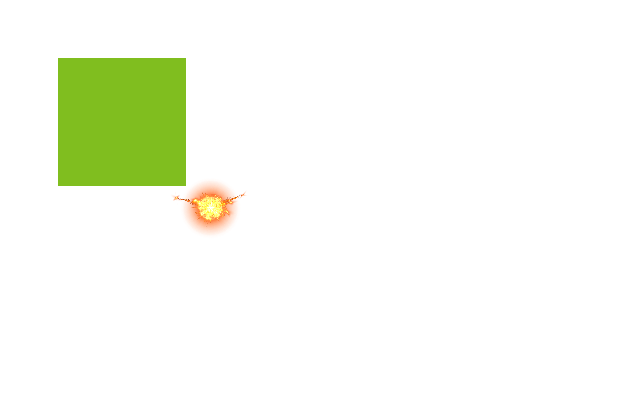
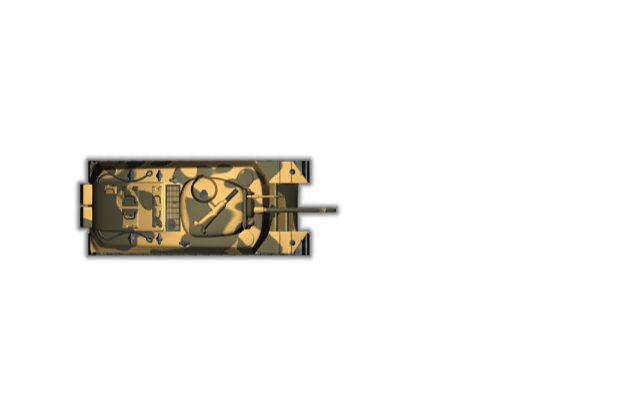
Before and after one commit to MA86/HTMLGame, a plain HTML site: page index.html in a window 1280 px wide. Shown: the whole page, without its empty margins (0-640 px from the left). Drawn offline with nearby package versions, Linux system fonts and the light colour scheme.

Commit message:
Start turret rot.

```diff
--- a/entities.js
+++ b/entities.js
@@ -1,7 +1,7 @@
 import { Sprite } from "./sprite.js";
 
 /* Define tank blueprint */
-const Tank = function (xPos, yPos, rotationSpeed, speed, spriteSheetPath, spriteSheetData,) {
+const Tank = function (xPos, yPos, rotationSpeed, speed, spriteSheetPath, spriteSheetData) {
     // Initialize all attributes
     this.position = {
         "x": xPos,
@@ -13,8 +13,7 @@ const Tank = function (xPos, yPos, rotationSpeed, speed, spriteSheetPath, sprite
     this.rotation = { "r": 0 };
     // In degrees per second
     this.rotationSpeed = rotationSpeed;
-    // Sprite object
-    this.sprite = new Sprite(spriteSheetPath, spriteSheetData, 28, this);
+    this.sprite = new Sprite(spriteSheetPath, spriteSheetData, 1, this);
 
     this.render = function (ctx) {
         this.sprite.render(ctx);
@@ -50,14 +49,23 @@ const Tank = function (xPos, yPos, rotationSpeed, speed, spriteSheetPath, sprite
 }
 
 /* Define background blueprint */
-const Background = function (image) {
-    this.image = image;
+const Background = function (spriteSheetPath, spriteSheetData) {
+    // TODO: implement "Animated Background" if possible, instead of static picture.
+    // Careful though, running it like sprites can eat lots of memory.
+    // Instead use efficient techniques to do this type of animation, like changing
+    // pixels in png to simulate starry night! or 'localized' animation.
+    // Read up scrolling background too. (aka parallax)
+
+    // Ask what settings for one frame spritesheet.
+
+    this.sprite = new Sprite(spriteSheetPath, spriteSheetData, 1);
 
     this.render = function (ctx) {
-        ctx.drawImage(this.image, 50, 50);
+        this.sprite.render(ctx);
     }
 
-    this.update = function (keysDown, dt) {// does nothing
+    this.update = function (keysDown, dt) {
+        // Does nothing
     }
 }
 
--- a/game.js
+++ b/game.js
@@ -1,7 +1,6 @@
 "use strict";
 
 import { Tank, Background } from './entities.js';
-import { Sprite } from './sprite.js';
 
 const addKeyboardInputEventListeners = function (dic) {
     addEventListener("keydown", function (e) {
@@ -17,6 +16,8 @@ const addKeyboardInputEventListeners = function (dic) {
 window.addEventListener("load", function (e) {
     // Global variables
     var gameCanvas = document.getElementById("game-canvas");
+    gameCanvas.width = 1000;
+    gameCanvas.height = 1000;
     var ctx = gameCanvas.getContext("2d");
     var keysDown = {};
     var entities = [];
@@ -25,13 +26,11 @@ window.addEventListener("load", function (e) {
     addKeyboardInputEventListeners(keysDown);
 
     // Background entity
-    let bgImage = new Image();
-    bgImage.src = "images/grass.png";
-    let background = new Background(bgImage);
-    entities.push(background)
+    //let background = new Background("images/grass.png", explosionsData);
+    //entities.push(background)
 
     // Tank entity
-    let tank = new Tank(200, 200, 100, 100, "images/explosions.png", explosionsData);
+    let tank = new Tank(200, 200, 25, 100, "images/mSix.png", mSixData);
     entities.push(tank);
 
     // Game loop
--- /dev/null
+++ b/images/mSixData.js
@@ -0,0 +1,34 @@
+mSixData = {
+	"frames": [
+		{
+			"filename": "mSix.png",
+			"frame": {
+				"x": 1,
+				"y": 1,
+				"w": 274,
+				"h": 113
+			},
+			"rotated": false,
+			"trimmed": false,
+			"spriteSourceSize": {
+				"x": 0,
+				"y": 0,
+				"w": 274,
+				"h": 113
+			},
+			"sourceSize": {
+				"w": 274,
+				"h": 113
+			}
+		}
+	],
+	"meta": {
+		"image": "spritesheet.png",
+		"format": "RGBA8888",
+		"size": {
+			"w": 276,
+			"h": 115
+		},
+		"scale": "1"
+	}
+}
--- a/index.html
+++ b/index.html
@@ -2,13 +2,14 @@
 <html>
     <header>
     <script type="text/javascript" src="images/explosionsData.js"></script>
+    <script type="text/javascript" src="images/mSixData.js"></script>
     <script src="https://ajax.googleapis.com/ajax/libs/jquery/3.6.0/jquery.min.js"></script>
     <script type="module" src="game.js"></script>
     <link rel="stylesheet" type="text/css" href="css/game.css">
     </header>
     <body>
         <div id="game-canvas-div">
-            <canvas id="game-canvas" width="400" height="400"></canvas>
+            <canvas id="game-canvas"></canvas>
         </div>
     </body>
 </html>
--- a/sprite.js
+++ b/sprite.js
@@ -1,5 +1,6 @@
 /* Define sprite animatation blueprint */
 const Sprite = function (spriteSheetPath, spriteSheetData, framesPerSecond, entity = null) {
+    // TODO: Handle one frame spritesheet case.
     // Initialize all attributes
     this.spriteSheetData = spriteSheetData;
     this.spriteSheet = new Image();
```
Also changed, not shown: images/grass.png (deleted), images/icon.png (deleted), images/mSix.png (added).
